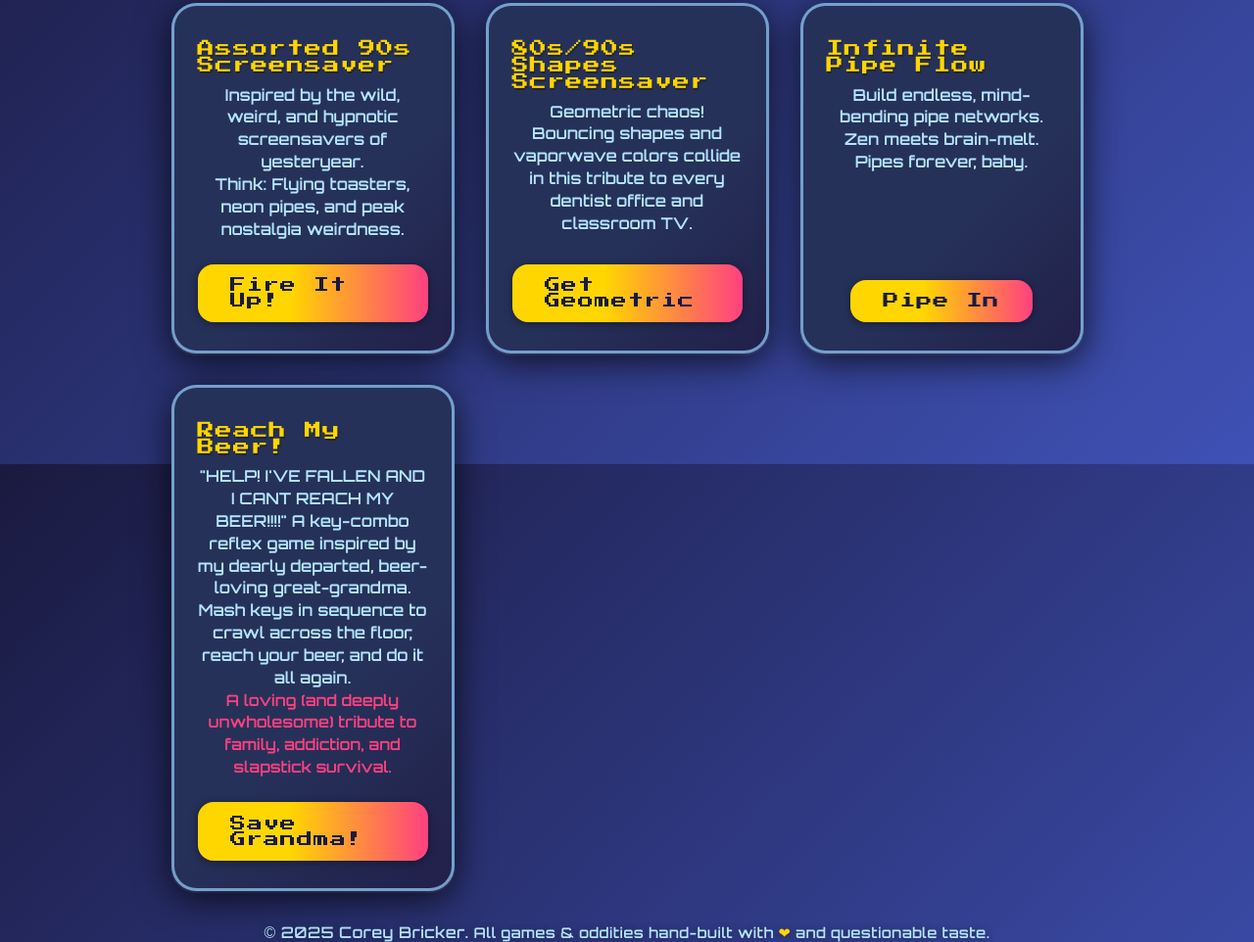
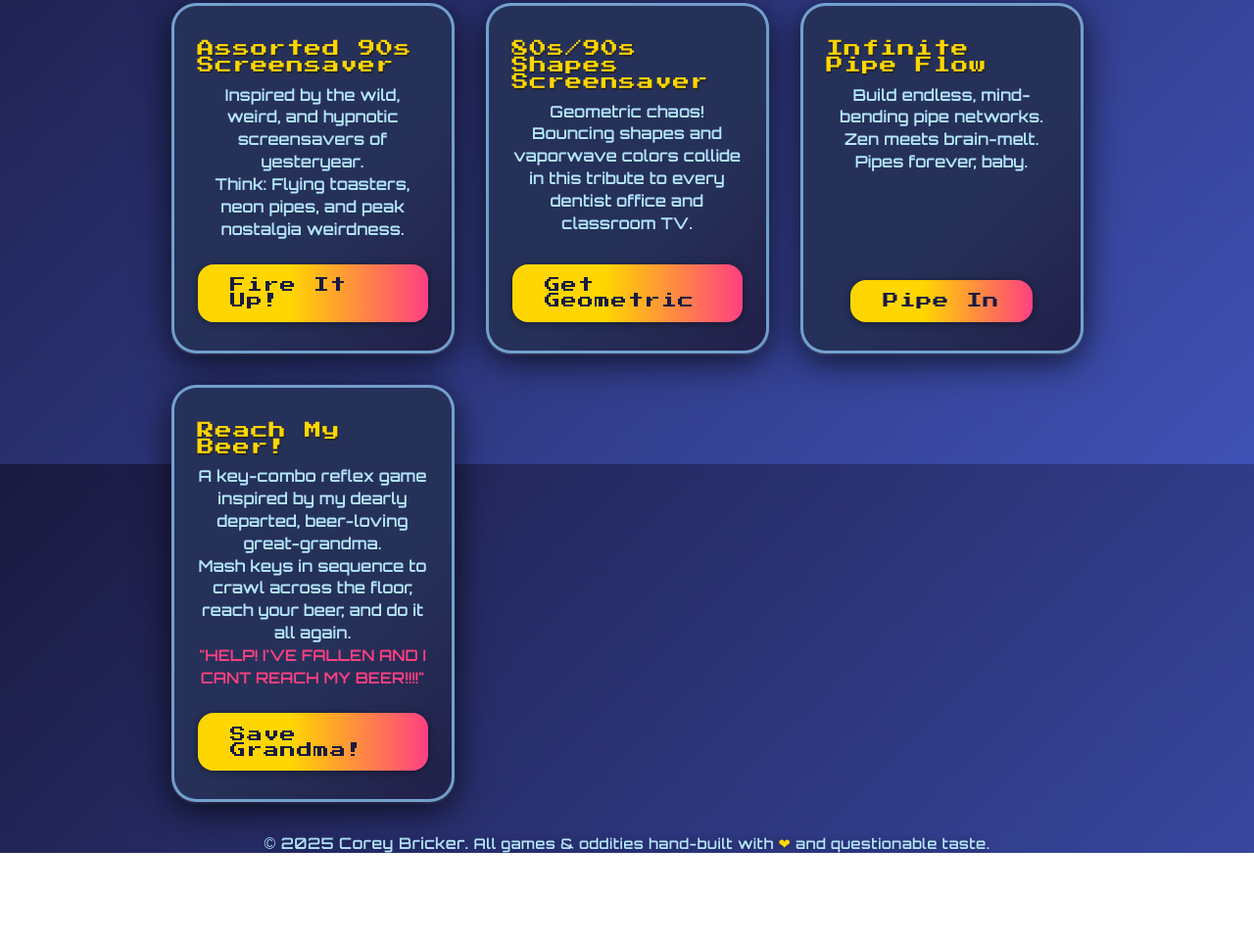
Before and after one commit to dasbeardo/reachmybeer, a plain HTML site: page index.html in a window 1280 px wide. Shown: the part 326-1288 px from the top of the page at 98% size. After the commit the page ends 1197 px from the top, so only its background shows below. Drawn offline with Linux system fonts and the light colour scheme.

Commit message:
Update index.html

```diff
--- a/index.html
+++ b/index.html
@@ -160,9 +160,9 @@
       <div class="game-card">
         <div class="game-title">Reach My Beer!</div>
         <div class="game-desc">
-          "HELP! I'VE FALLEN AND I CANT REACH MY BEER!!!!" A key-combo reflex game inspired by my dearly departed, beer-loving great-grandma.<br>
+          A key-combo reflex game inspired by my dearly departed, beer-loving great-grandma.<br>
           Mash keys in sequence to crawl across the floor, reach your beer, and do it all again.<br>
-          <span style="color: #ff4081; font-size:0.97em;">A loving (and deeply unwholesome) tribute to family, addiction, and slapstick survival.</span>
+          <span style="color: #ff4081; font-size:0.97em;">"HELP! I'VE FALLEN AND I CANT REACH MY BEER!!!!"</span>
         </div>
         <a class="play-btn" href="beeralert.html" target="_blank">Save Grandma!</a>
       </div>
```
